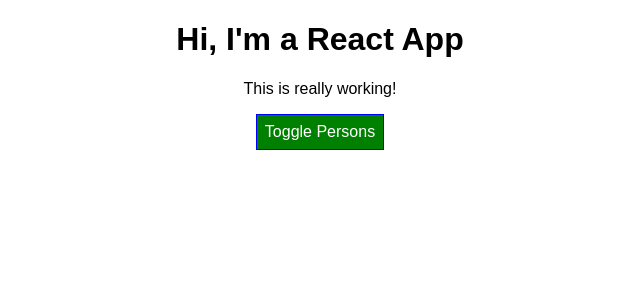
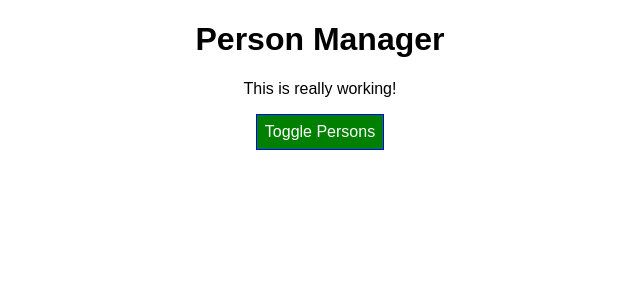
Before and after one commit to jimmy404/REACT-Maximilian-Course, a React app: page / in a window 1280 px wide. Shown: the top 300 px of the page, without its empty margins (320-960 px from the left). Built offline with nearby package versions, Linux system fonts and the light colour scheme.

Commit message:
Adding {props.title} in h1 - Cockpit.js

```diff
--- a/src/components/Cockpit/Cockpit.js
+++ b/src/components/Cockpit/Cockpit.js
@@ -20,7 +20,7 @@
 
     return (
         <div className={classes.Cockpit}>
-            <h1>Hi, I'm a React App</h1>
+            <h1>{props.title}</h1>
             <p className={assignedClasses.join(' ')}>This is really working!</p>
             <button className={btnClass} onClick={props.clicked}>
                 Toggle Persons
```
